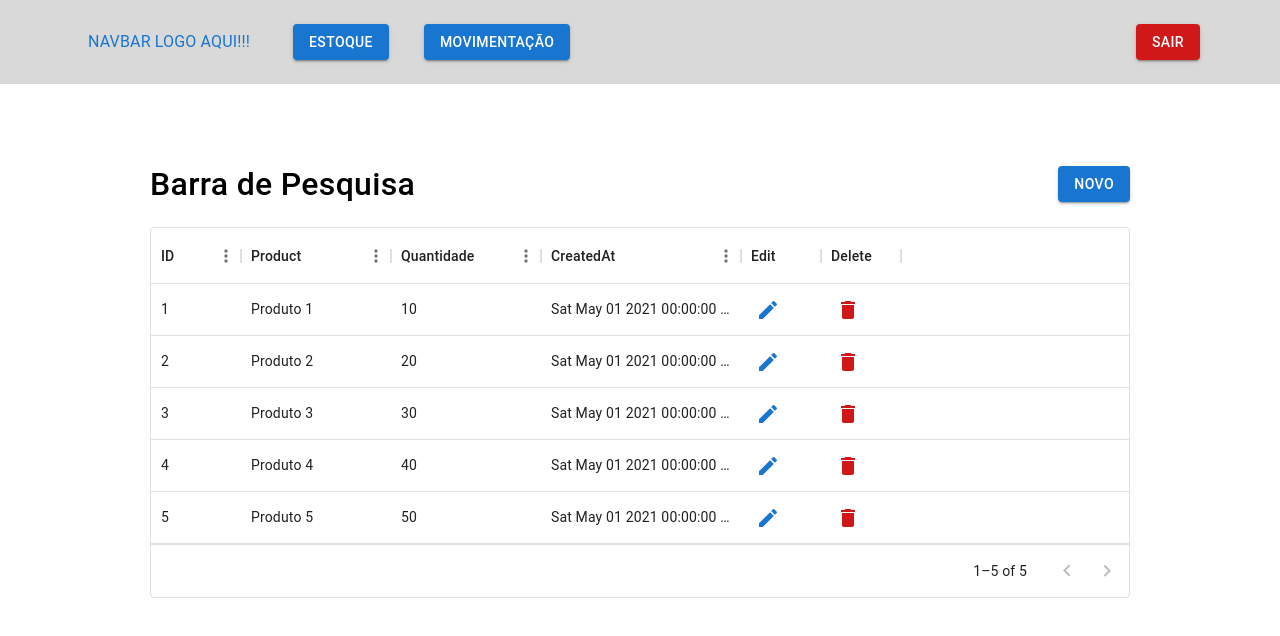
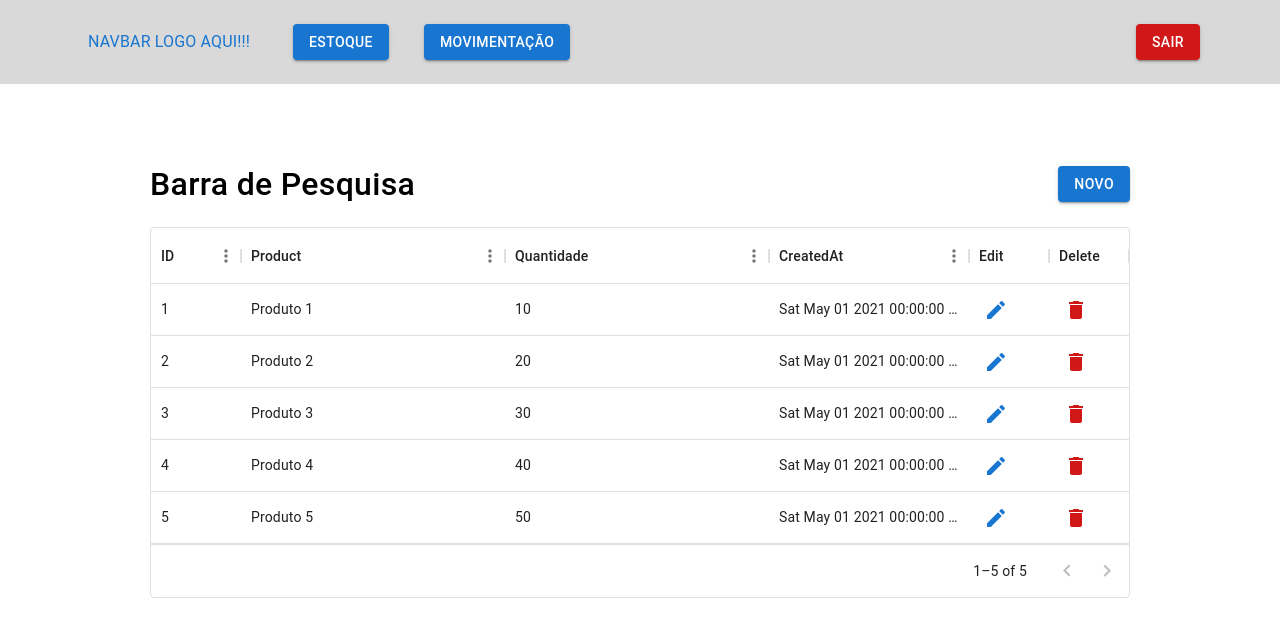
Before and after one commit to AcacioCacio/controle-estoque, a React (Create React App) app in the folder frontend/: page /home/estoque in a window 1280 px wide. Shown: the top 636 px of the page. Built offline with nearby package versions, Linux system fonts and the light colour scheme.

Commit message:
chore: adiciona libs para validação de form

```diff
--- a/frontend/package.json
+++ b/frontend/package.json
@@ -6,6 +6,7 @@
     "@emotion/react": "^11.11.1",
     "@emotion/style": "^0.8.0",
     "@emotion/styled": "^11.11.0",
+    "@hookform/resolvers": "^3.3.2",
     "@mui/icons-material": "^5.14.14",
     "@mui/material": "^5.14.14",
     "@mui/styled-engine-sc": "^6.0.0-alpha.2",
@@ -23,11 +24,13 @@
     "dayjs": "^1.11.10",
     "react": "^18.2.0",
     "react-dom": "^18.2.0",
+    "react-hook-form": "^7.47.0",
     "react-router-dom": "^6.17.0",
     "react-scripts": "5.0.1",
     "styled-component": "^2.8.0",
     "typescript": "^4.9.5",
-    "web-vitals": "^2.1.4"
+    "web-vitals": "^2.1.4",
+    "yup": "^1.3.2"
   },
   "scripts": {
     "start": "react-scripts start",
--- a/frontend/src/components/EstoqueTable.tsx
+++ b/frontend/src/components/EstoqueTable.tsx
@@ -16,8 +16,8 @@ export function EstoqueTable() {
 
   const columns: GridColDef[] = [
     { field: "id", headerName: "ID", width: 90 },
-    { field: "nome", headerName: "Product", width: 150 },
-    { field: "quantidade", headerName: "Quantidade", width: 150 },
+    { field: "nome", headerName: "Product", minWidth: 150, flex: 1 },
+    { field: "quantidade", headerName: "Quantidade", minWidth: 150, flex: 1 },
     { field: "createdAt", headerName: "CreatedAt", width: 200 },
     {
       field: "edit",
```
Also changed, not shown: 1 other file (tests, documents, lock files or other folders).
